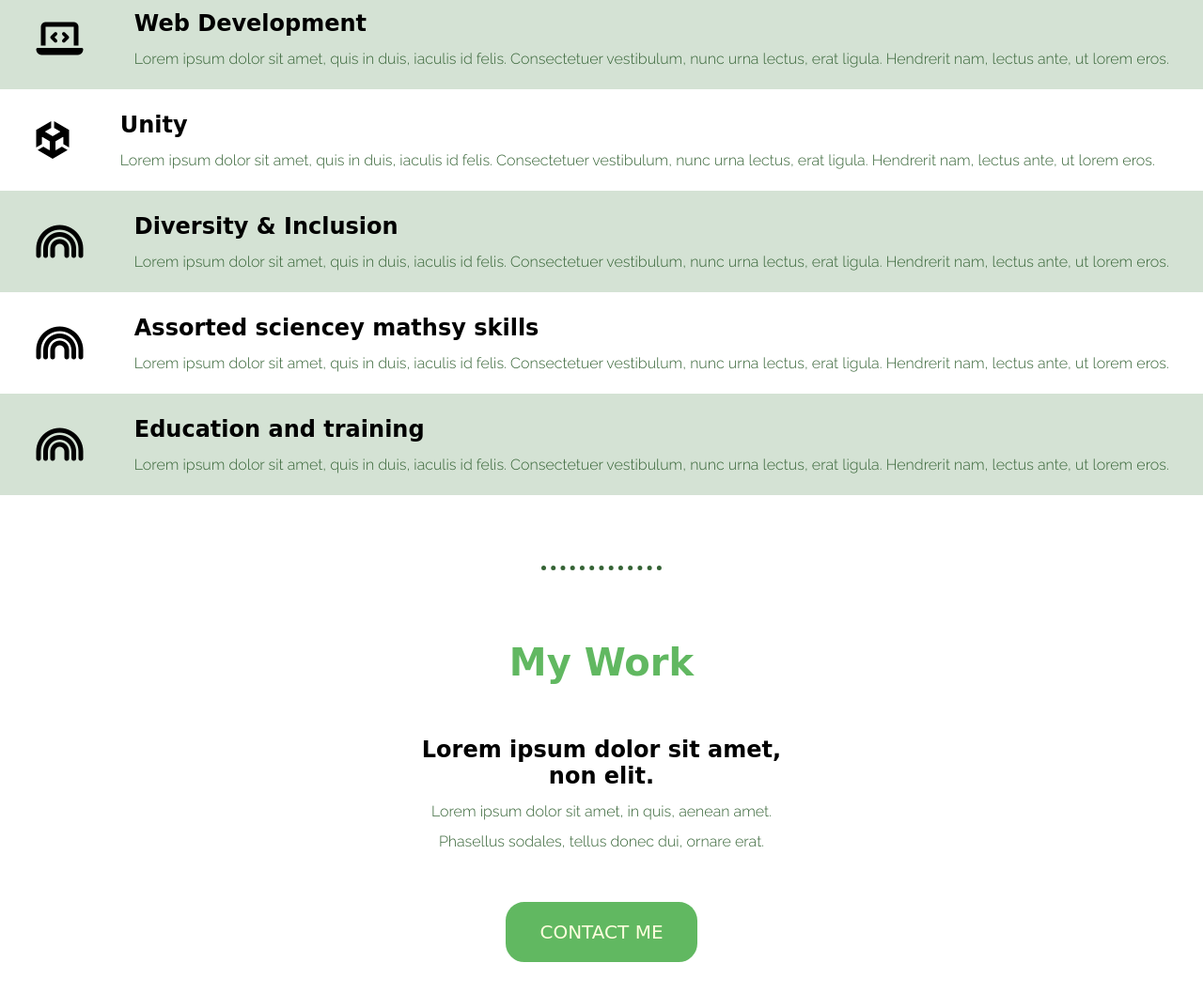
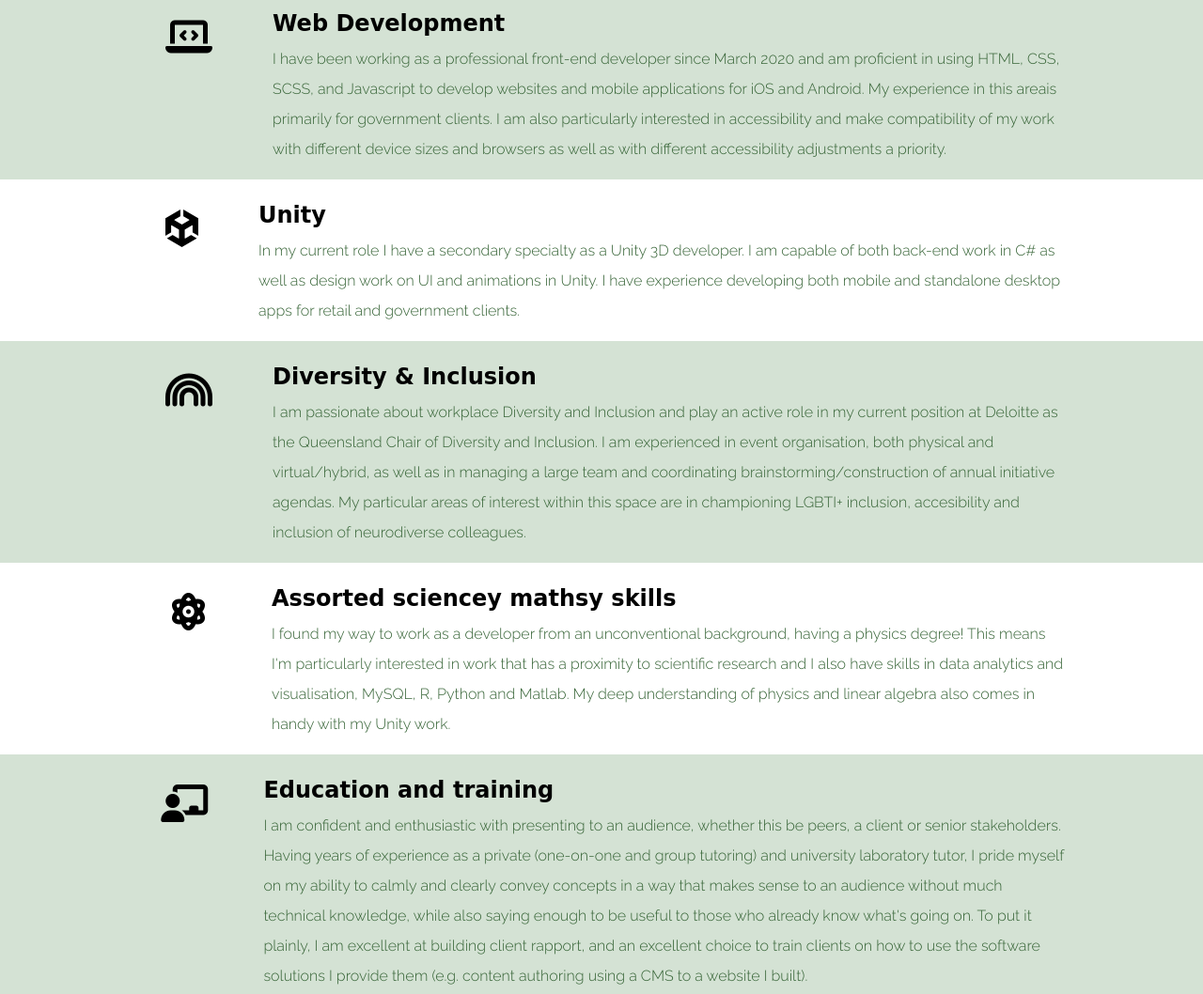
Before and after one commit to julianlpalacios99/cv, a plain HTML site: page index.html in a window 1280 px wide. Shown: the part 1574-2632 px from the top of the page at 94% size. Drawn offline with Linux system fonts and the light colour scheme; a web font is replaced by a local one.

Commit message:
Content added, updated profile picture, fixed mobile formatting of skills

```diff
--- a/css/styles.css
+++ b/css/styles.css
@@ -72,7 +72,7 @@ hr {
 }
 
 .contact-me {
-  margin-bottom: 2rem;
+  padding-bottom: 75px;
 }
 
 .bottom-container {
@@ -86,7 +86,16 @@ hr {
 
 .fab, .fas {
   font-size: 40px;
-  margin: auto 3%;
+  display: inline-block;
+  padding: 1rem 3rem;
+}
+
+.fa-atom {
+  padding: 1rem 3.28rem;
+}
+
+.fa-chalkboard-teacher {
+  padding: 1rem 2.7rem;
 }
 
 .skill-row {
@@ -97,6 +106,16 @@ hr {
 .skill-row h3, .skill-row p {
   margin: 0 1rem;
   text-align: left;
+}
+
+.skill-content {
+  width: 80%;
+  margin: 0 auto;
+  display: flex;
+}
+
+.skill-cotent div p {
+  text-align: justify;
 }
 
 .description {
--- a/index.html
+++ b/index.html
@@ -32,38 +32,48 @@
     <div class="skills">
       <h2>My Skills</h2>
       <div class="skill-row row-blue">
+        <div class="skill-content">
           <i class="fas fa-laptop-code"></i>
           <div>
             <h3>Web Development</h3>
-          <p>Lorem ipsum dolor sit amet, quis in duis, iaculis id felis. Consectetuer vestibulum, nunc urna lectus, erat ligula. Hendrerit nam, lectus ante, ut lorem eros.</p>
+            <p>I have been working as a professional front-end developer since March 2020 and am proficient in using HTML, CSS, SCSS, and Javascript to develop websites and mobile applications for iOS and Android. My experience in this areais primarily for government clients. I am also particularly interested in accessibility and make compatibility of my work with different device sizes and browsers as well as with different accessibility adjustments a priority. </p>
+          </div>
         </div>
       </div>
       <div class="skill-row">
+        <div class="skill-content">
           <i class="fab fa-unity"></i>
           <div>
             <h3>Unity</h3>
-          <p>Lorem ipsum dolor sit amet, quis in duis, iaculis id felis. Consectetuer vestibulum, nunc urna lectus, erat ligula. Hendrerit nam, lectus ante, ut lorem eros.</p>
+            <p>In my current role I have a secondary specialty as a Unity 3D developer. I am capable of both back-end work in C# as well as design work on UI and animations in Unity. I have experience developing both mobile and standalone desktop apps for retail and government clients.</p>
+          </div>
         </div>
       </div>
       <div class="skill-row row-blue">
+        <div class="skill-content">
           <i class="fas fa-rainbow"></i>
           <div>
             <h3>Diversity &  Inclusion</h3>
-          <p>Lorem ipsum dolor sit amet, quis in duis, iaculis id felis. Consectetuer vestibulum, nunc urna lectus, erat ligula. Hendrerit nam, lectus ante, ut lorem eros.</p>
+            <p>I am passionate about workplace Diversity and Inclusion and play an active role in my current position at Deloitte as the Queensland Chair of Diversity and Inclusion. I am experienced in event organisation, both physical and virtual/hybrid, as well as in managing a large team and coordinating brainstorming/construction of annual initiative agendas. My particular areas of interest within this space are in championing LGBTI+ inclusion, accesibility and inclusion of neurodiverse colleagues.</p>
+          </div>
         </div>
       </div>
       <div class="skill-row">
-        <i class="fas fa-rainbow"></i>
+        <div class="skill-content">
+          <i class="fas fa-atom"></i>
           <div>
             <h3>Assorted sciencey mathsy skills</h3>
-          <p>Lorem ipsum dolor sit amet, quis in duis, iaculis id felis. Consectetuer vestibulum, nunc urna lectus, erat ligula. Hendrerit nam, lectus ante, ut lorem eros.</p>
+            <p>I found my way to work as a developer from an unconventional background, having a physics degree! This means I'm particularly interested in work that has a proximity to scientific research and I also have skills in data analytics and visualisation, MySQL, R, Python and Matlab. My deep understanding of physics and linear algebra also comes in handy with my Unity work.</p>
+          </div>
         </div>
       </div>
       <div class="skill-row row-blue">
-        <i class="fas fa-rainbow"></i>
+        <div class="skill-content">
+          <i class="fas fa-chalkboard-teacher"></i>
           <div>
             <h3>Education and training</h3>
-          <p>Lorem ipsum dolor sit amet, quis in duis, iaculis id felis. Consectetuer vestibulum, nunc urna lectus, erat ligula. Hendrerit nam, lectus ante, ut lorem eros.</p>
+            <p>I am confident and enthusiastic with presenting to an audience, whether this be peers, a client or senior stakeholders. Having years of experience as a private (one-on-one and group tutoring) and university laboratory tutor, I pride myself on my ability to calmly and clearly convey concepts in a way that makes sense to an audience without much technical knowledge, while also saying enough to be useful to those who already know what's going on. To put it plainly, I am excellent at building client rapport, and an excellent choice to train clients on how to use the software solutions I provide them (e.g. content authoring using a CMS to a website I built).</p>
+          </div>
         </div>
       </div>
     </div>
@@ -72,17 +82,16 @@
 
     <div class="contact-me">
       <h2>My Work</h2>
-      <h3 class="description">Lorem ipsum dolor sit amet, non elit.</h3>
-      <p class="description">Lorem ipsum dolor sit amet, in quis, aenean amet. Phasellus sodales, tellus donec dui, ornare erat.</p>
-      <a class="btn" href="mailto:julianlpalacios99@email.com">CONTACT ME</a>
+      <h3 class="description">Work in progress.</h3>
+      <p class="description">Add some portfolio stuff here.</p>
     </div>
 
     <hr>
 
     <div class="contact-me">
       <h2>Get In Touch</h2>
-      <h3 class="description">Lorem ipsum dolor sit amet, non elit.</h3>
-      <p class="description">Lorem ipsum dolor sit amet, in quis, aenean amet. Phasellus sodales, tellus donec dui, ornare erat.</p>
+      <h3 class="description">Want to get in touch?</h3>
+      <p class="description">Or got a question this page doesn't answer? Contact me using the button below and I'll get back to you as soon as I can.</p>
       <a class="btn" href="mailto:julianlpalacios99@email.com">CONTACT ME</a>
     </div>
 
```
Also changed, not shown: images/profile-round.png, images/profile.JPG. Lines whose indentation alone changed are shown as unchanged.
